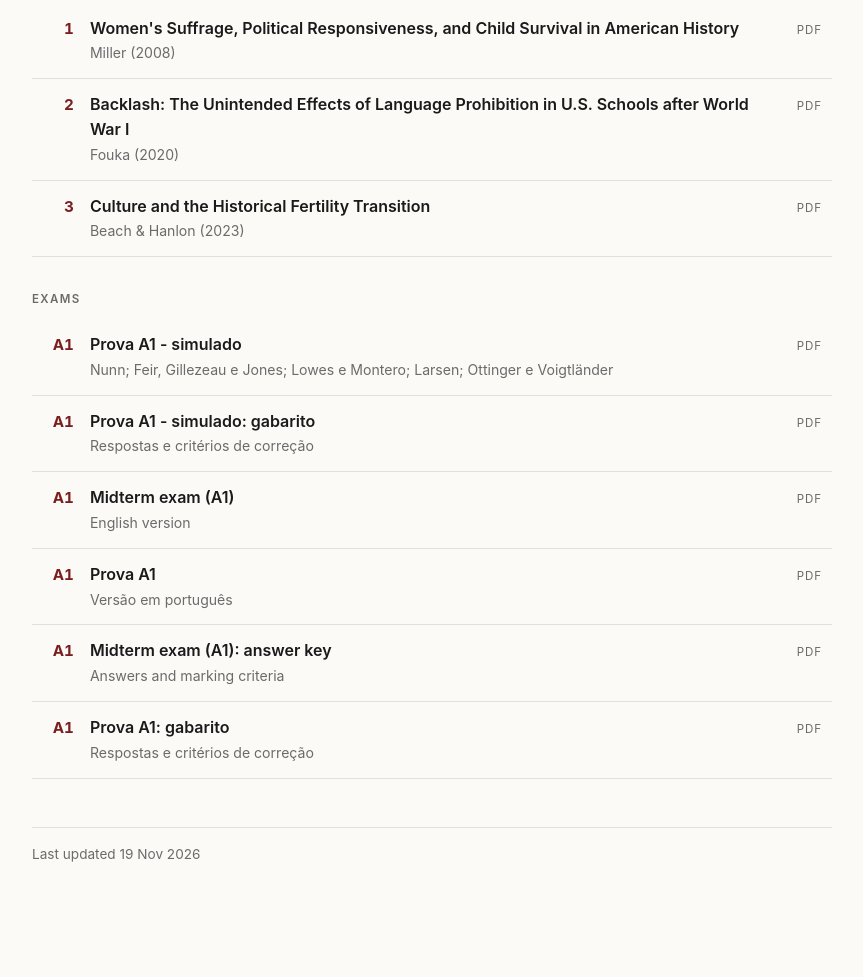
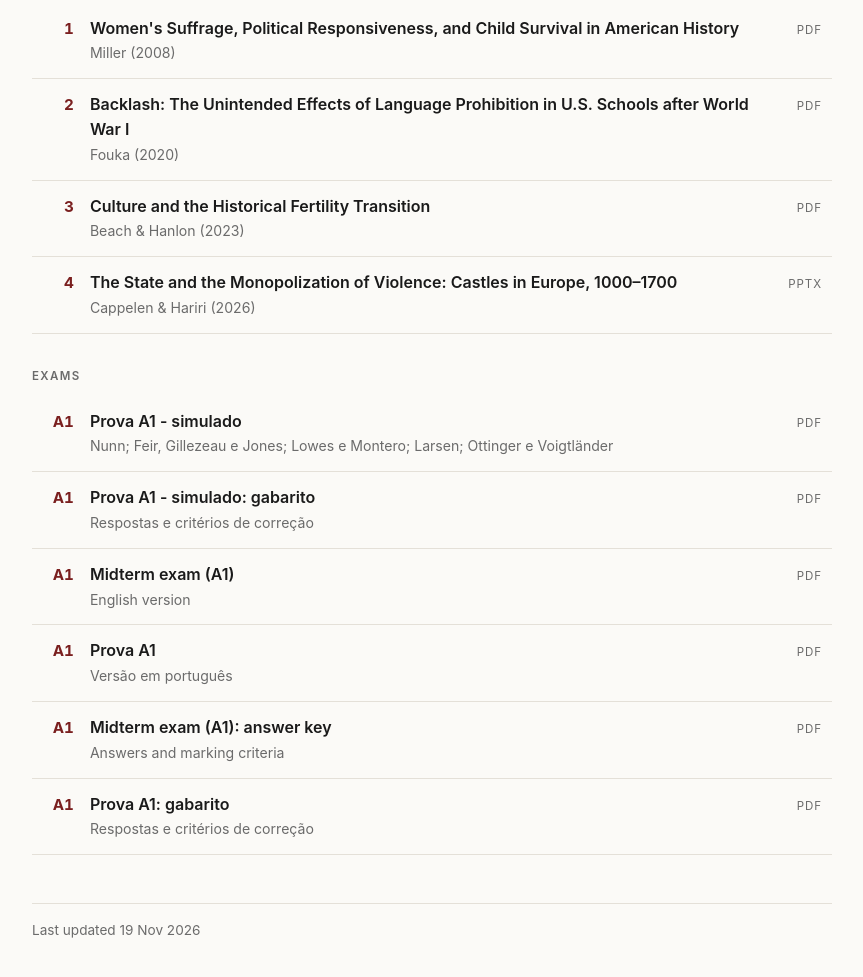
Before and after one commit to mms922/eh2, a plain HTML site: page index.html in a window 1280 px wide. Shown: the part 3744-4721 px from the top of the page, without its empty margins (208-1071 px from the left). Before the commit the page ends 4689 px from the top, so only its background shows below. Drawn offline with Linux system fonts and the light colour scheme.

Commit message:
Student presentations 19 Nov: Cappelen & Hariri castles
Co-Authored-By: Claude Opus 5.5 <noreply@anthropic.com>

```diff
--- a/index.html
+++ b/index.html
@@ -237,6 +237,10 @@
   <span class="n">3</span>
   <span class="t"><b>Culture and the Historical Fertility Transition</b><span>Beach &amp; Hanlon (2023)</span></span>
   <span class="pdf">PDF</span></a></li>
+<li><a class="row" href="19-nov-afternoon/eh2_2026-11-19pm_4_cappelen-hariri_castles.pptx">
+  <span class="n">4</span>
+  <span class="t"><b>The State and the Monopolization of Violence: Castles in Europe, 1000&ndash;1700</b><span>Cappelen &amp; Hariri (2026)</span></span>
+  <span class="pdf">PPTX</span></a></li>
 </ul>
 <div class="unit">Exams</div>
 <ul><li><a class="row" href="Mock_Exam_A1.pdf">
--- a/student.tsv
+++ b/student.tsv
@@ -13,3 +13,4 @@
 19 Nov afternoon	1	Women's Suffrage, Political Responsiveness, and Child Survival in American History	Miller (2008)	student presentations/slides/eh2_2026-11-19pm_1_miller_suffrage.pdf	19-nov-afternoon
 19 Nov afternoon	2	Backlash: The Unintended Effects of Language Prohibition in U.S. Schools after World War I	Fouka (2020)	student presentations/slides/eh2_2026-11-19pm_2_fouka_backlash.pdf	19-nov-afternoon
 19 Nov afternoon	3	Culture and the Historical Fertility Transition	Beach &amp; Hanlon (2023)	student presentations/slides/eh2_2026-11-19pm_3_beach-hanlon_fertility.pdf	19-nov-afternoon
+19 Nov afternoon	4	The State and the Monopolization of Violence: Castles in Europe, 1000&ndash;1700	Cappelen &amp; Hariri (2026)	student presentations/slides/eh2_2026-11-19pm_4_cappelen-hariri_castles.pptx	19-nov-afternoon
```
Also changed, not shown: 1 other file.
